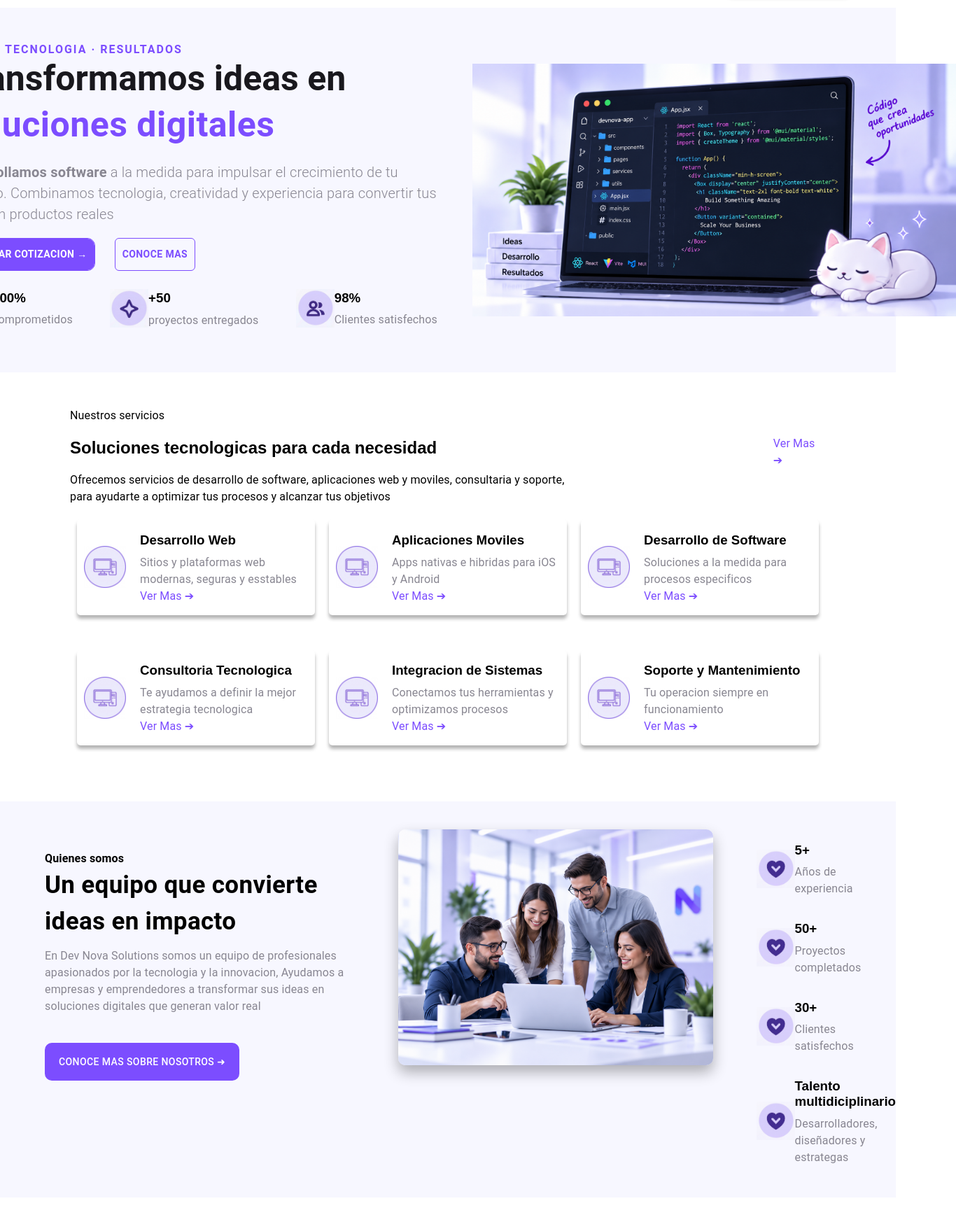
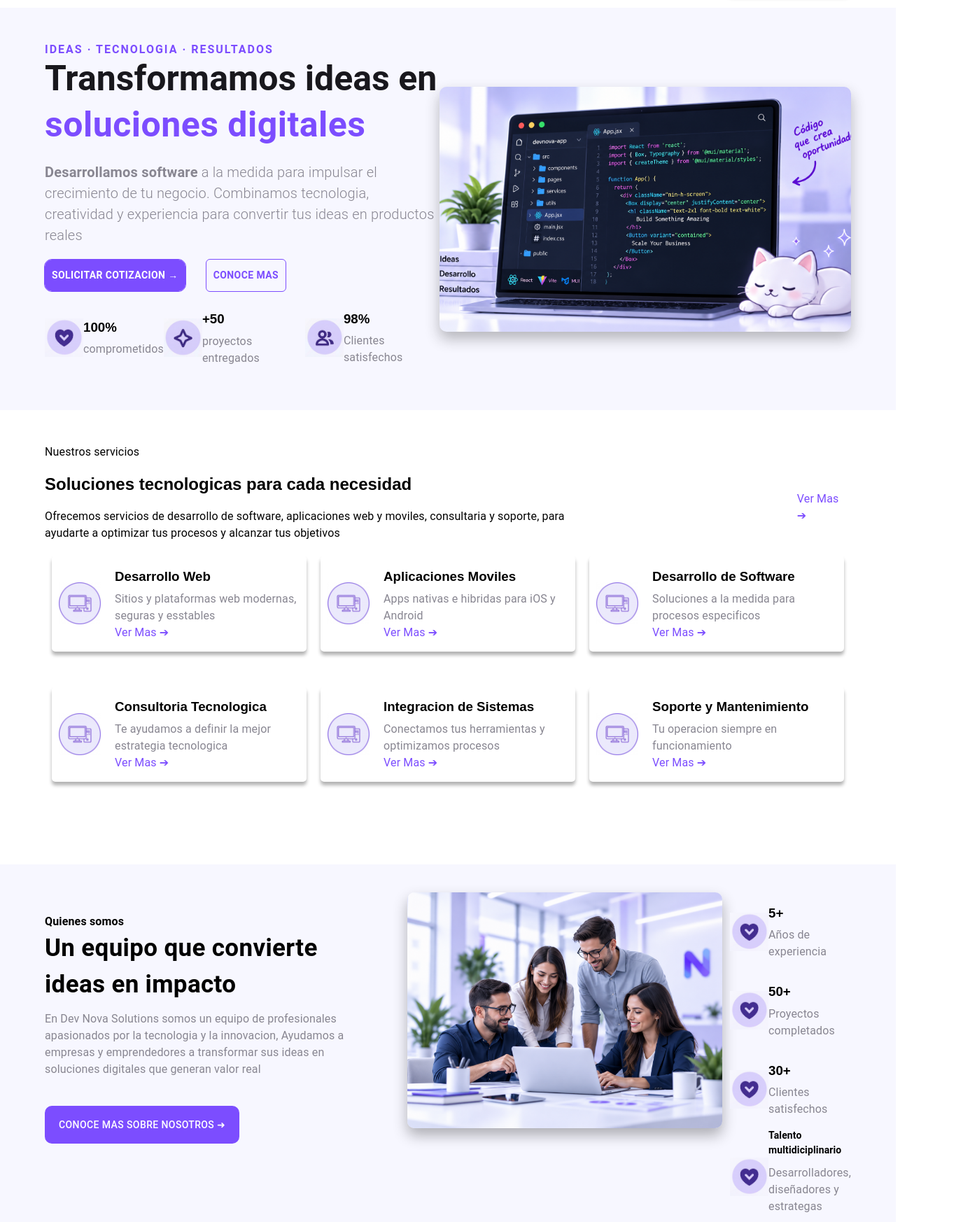
Before and after one commit to jessicahernandezt/dev-nova-solutions, a React (Vite) app: page / in a window 1280 px wide. Shown: the part 53-1799 px from the top of the page at 70% size, 1366 px wide, since content can reach past the window. Built offline with nearby package versions, Linux system fonts and the light colour scheme.

Commit message:
tamaños arreglados de emergencia

```diff
--- a/src/components/ContactosFQA.jsx
+++ b/src/components/ContactosFQA.jsx
@@ -9,18 +9,23 @@ function ContactosFQA() {
     return (
 
         <Box sx={{
-            MaxWidth: '99%',
-            height: 'auto%',
+            MaxWidth: '100%',
+            height: 'auto',
             backgroundColor: '#f7f7ff',
+            py: 4,
+        }}>
+
+            <Container maxWidth='lg' sx={{
+
             }}>
 
                 <Box sx={{
-                width: '90%',
+                    gap: '20px',
                     height: 'auto',
                     display: 'flex',
                     justifyContent: 'space-between',
                     alignItems: 'center',
-                marginLeft: '5%',
+
                 }}>
 
                     {/* primer bloque */}
@@ -140,7 +145,7 @@ function ContactosFQA() {
 
                     {/* segundo bloque */}
                     <Box sx={{
-                    width: '28%',
+                        width: '40%',
                         height: 'auto',
                         borderRadius: '9px',
                         boxShadow: '5px 5px 5px rgba(0,0,0,0.3)',
@@ -258,7 +263,7 @@ function ContactosFQA() {
                         backgroundColor: '#ffffff',
                     }}>
                         <Typography sx={{
-                        fontSize: '20px',
+                            fontSize: '14px',
                             fontWeight: 'bold',
                         }}>
                             Preguntas frecuentes
@@ -271,7 +276,9 @@ function ContactosFQA() {
                             borderStyle: 'solid',
                             padding: '10px',
                         }}>
-                        <Typography>
+                            <Typography sx={{
+                                fontSize: '14px',
+                            }}>
                                 Cuanto tiempo tarda un proyecto?
                             </Typography>
                         </Box>
@@ -284,7 +291,9 @@ function ContactosFQA() {
                             padding: '10px',
                             marginTop: '10px',
                         }}>
-                        <Typography>
+                            <Typography sx={{
+                                fontSize: '14px',
+                            }}>
                                 Que tecnologias utilizamos?
                             </Typography>
                         </Box>
@@ -297,7 +306,9 @@ function ContactosFQA() {
                             padding: '10px',
                             marginTop: '10px',
                         }}  >
-                        <Typography>
+                            <Typography sx={{
+                                fontSize: '14px',
+                            }}>
                                 Ofrecen soporte despues del lanzamiento?
                             </Typography>
                         </Box>
@@ -310,7 +321,9 @@ function ContactosFQA() {
                             padding: '10px',
                             marginTop: '10px',
                         }}>
-                        <Typography>
+                            <Typography sx={{
+                                fontSize: '14px',
+                            }}>
                                 Trabajan con empresas y pymes?
                             </Typography>
                         </Box>
@@ -320,8 +333,8 @@ function ContactosFQA() {
                     {/* fin del bloque de preguntas frecuentes */}
 
                     <Box sx={{
-                    width: '300px',
-                    height: '300px',
+                        width: '200px',
+                        height: '200px',
                         backgroundColor: '#ffffff00',
                         display: 'flex',
                         borderRadius: '10px',
@@ -337,6 +350,8 @@ function ContactosFQA() {
 
                 </Box>
 
+            </Container>
+
         </Box>
 
     )
--- a/src/components/ExperienciaClientes.jsx
+++ b/src/components/ExperienciaClientes.jsx
@@ -9,15 +9,20 @@ function Hero() {
     return (
 
         <Box sx={{
-            width: '99%',
-            margin: '2% 1%',
+            width: '100%',
+            minHeight: '520px',
+            height: 'auto',
+            py: 6,
         }}>
+
+            <Container maxWidth='lg' sx={{
+
+            }}>
 
             <Box sx={{
                 display: 'flex',
-                justifyContent: 'space-around',
                 alignItems: 'center',
-                padding: '0% 1%',
+                gap: '100px',
 
             }}>
 
@@ -52,8 +57,10 @@ function Hero() {
 
                 <Box sx={{
                     display: 'flex',
-                    width: '50%',
+                    width: '30%',
                     justifyContent: 'space-between',
+
+
 
                 }}>
 
@@ -172,13 +179,14 @@ function Hero() {
                 width: 'auto',
                 display: 'flex',
                 justifyContent: 'space-evenly',
+
             }}>
 
                 <Box sx={{
                     marginTop: '20px',
                     borderRadius: '10px',
                     padding: '10px 20px',
-                    width: '28%',
+                    width: '30%',
                     display: 'flex',
                     boxShadow: '0px 5px 5px rgba(0,0,0,0.3)',
                     marginBottom: '20px',
@@ -215,7 +223,7 @@ function Hero() {
                     marginTop: '20px',
                     borderRadius: '10px',
                     padding: '10px 20px',
-                    width: '28%',
+                    width: '30%',
                     display: 'flex',
                     boxShadow: '0px 5px 5px rgba(0,0,0,0.3)',
                     marginBottom: '20px',
@@ -253,7 +261,7 @@ function Hero() {
                     marginTop: '20px',
                     borderRadius: '10px',
                     padding: '10px 20px',
-                    width: '27%',
+                    width: '35%',
                     height: 'auto',
                     boxShadow: '0px 5px 5px rgba(0,0,0,0.3)',
                     marginBottom: '20px',
@@ -319,6 +327,7 @@ function Hero() {
 
             </Box>
 
+</Container>
 
         </Box>
 
--- a/src/components/Footer.jsx
+++ b/src/components/Footer.jsx
@@ -13,20 +13,20 @@ function Footer() {
         <Box sx={{
             backgroundColor: '#1b2236',
             color: '#fff',
-            width: '100%',
+            minHeight: '520px',
             height: 'auto',
-            marginTop: '50px',
-            padding: '0px 100px',
-            paddingBottom: '60px',
-            paddingTop: '20px',
+            py: 6,
+
         }}>
 
-            <Box sx={{
+            <Container maxWidth='lg' sx={{
                 display: 'flex',
                 justifyContent: 'space-between',
             }}>
 
-                <Box>
+                <Box sx={{
+                    width: '15%',
+                }}>
 
                     <Box sx={{
                         display: 'flex',
@@ -45,28 +45,34 @@ function Footer() {
                         </Box>
                     </Box>
 
+
+
+
                         <Typography sx={{
                             color: '#888691',
+                            fontSize: '15px',
                         }}>
                             Soluciones digitales para un mejor mañana
                         </Typography>
 
+
+
                     <Box sx={{
                         display: 'flex',
                         alignItems: 'center',
-                        gap: '20px',
+                        gap: '10px',
                     }}>
                         <Box>
-                            <img src="public/linkedin.jpg" alt="link-in" style={{ width: '60px', height: '60px' }} />
+                            <img src="public/linkedin.jpg" alt="link-in" style={{ width: '30px', height: '30px' }} />
                         </Box>
                         <Box>
-                            <img src="public/github.jpg" alt="github" style={{ width: '60px', height: '60px' }} />
+                            <img src="public/github.jpg" alt="github" style={{ width: '30px', height: '30px' }} />
                         </Box>
                         <Box>
-                            <img src="public/youtube.jpg" alt="youtube" style={{ width: '60px', height: '60px' }} />
+                            <img src="public/youtube.jpg" alt="youtube" style={{ width: '30px', height: '30px' }} />
                         </Box>
                         <Box>
-                            <img src="public/instagram.jpg" alt="instagram" style={{ width: '60px', height: '60px' }} />
+                            <img src="public/instagram.jpg" alt="instagram" style={{ width: '30px', height: '30px' }} />
                         </Box>
 
                     </Box>
@@ -76,41 +82,49 @@ function Footer() {
                 <Box>
                     <Typography sx={{
                         fontWeight: "Bold",
+                        fontSize: '13px',
                     }}>
                         Navegacion
                     </Typography>
                     <Typography sx={{
                         color: '#888691',
+                        fontSize: '13px',
                     }}>
                         Inicio
                     </Typography>
                     <Typography sx={{
                         color: '#888691',
+                        fontSize: '13px',
                     }}>
                         Servicios
                     </Typography>
                     <Typography sx={{
                         color: '#888691',
+                        fontSize: '13px',
                     }}>
                         Quienes Somos
                     </Typography>
                     <Typography sx={{
                         color: '#888691',
+                        fontSize: '13px',
                     }}>
                         Proyectos
                     </Typography>
                     <Typography sx={{
                         color: '#888691',
+                        fontSize: '13px',
                     }}>
                         Tecnologias
                     </Typography>
                     <Typography sx={{
                         color: '#888691',
+                        fontSize: '13px',
                     }}>
                         Experiencia Clientes
                     </Typography>
                     <Typography sx={{
                         color: '#888691',
+                        fontSize: '13px',
                     }}>
                         Contactos y FQA
                     </Typography>
@@ -120,36 +134,43 @@ function Footer() {
 
                     <Typography sx={{
                         fontWeight: "Bold",
+                        fontSize: '13px',
                     }}>
                         Servicios
                     </Typography>
                     <Typography sx={{
                         color: '#888691',
+                        fontSize: '13px',
                     }}>
                         Desarrollo Web
                     </Typography>
                     <Typography sx={{
                         color: '#888691',
+                        fontSize: '13px',
                     }}>
                         Aplicaciones Moviles
                     </Typography>
                     <Typography sx={{
                         color: '#888691',
+                        fontSize: '13px',
                     }}>
                         Desarrollo de Software
                     </Typography>
                     <Typography sx={{
                         color: '#888691',
+                        fontSize: '13px',
                     }}>
                         Consultoria Tecnologica
                     </Typography>
                     <Typography sx={{
                         color: '#888691',
+                        fontSize: '13px',
                     }}>
                         Integracion de Sistemas
                     </Typography>
                     <Typography sx={{
                         color: '#888691',
+                        fontSize: '13px',
                     }}>
                         Soporte y Mantenimiento
                     </Typography>
@@ -158,7 +179,10 @@ function Footer() {
 
                 <Box>
 
-                    <Typography>
+                    <Typography sx={{
+                        fontSize: '13px',
+                        fontWeight: 'bold',
+                    }}>
                         Contactos
                     </Typography>
 
@@ -179,6 +203,7 @@ function Footer() {
                             <Typography sx={{
                                 color: '#888691',
                                 marginBottom: '-10px',
+                                fontSize: '13px',
                             }}>
 
                                 hola@devnova.com</Typography>
@@ -204,6 +229,7 @@ function Footer() {
                             <Typography sx={{
                                 color: '#888691',
                                 marginBottom: '-10px',
+                                fontSize: '13px',
                             }}>
 
                                 +52 55 1234 5678</Typography>
@@ -229,6 +255,7 @@ function Footer() {
                             <Typography sx={{
                                 color: '#888691',
                                 marginBottom: '-10px',
+                                fontSize: '13px',
                             }}>
 
                                 Ciudad de México, México</Typography>
@@ -242,7 +269,10 @@ function Footer() {
 
                 <Box>
 
-                    <Typography>
+                    <Typography sx={{
+                        fontSize: '15px',
+                        fontWeight: 'bold',
+                    }}>
                         Suscribete a nuestro boletin
                     </Typography>
 
@@ -272,13 +302,18 @@ function Footer() {
 
                     <Typography sx={{
                         color: '#888691',
+                        fontSize: '13px',
                     }}>
                         Recibe noticias, novedades y contenido util.
                     </Typography>
 
                 </Box>
 
-            </Box>
+            </Container>
+
+            <Container>
+
+
 
                 <Box sx={{
                     width: '100%',
@@ -308,6 +343,8 @@ function Footer() {
 
                 </Box>
 
+            </Container>
+
 
 
         </Box>
--- a/src/components/Hero.jsx
+++ b/src/components/Hero.jsx
@@ -27,7 +27,7 @@ function Hero() {
                 <Box
                     sx={{
                         width: '100%',
-                        marginLeft: '-130px',
+
                     }}>
 
                     <Typography
@@ -188,22 +188,19 @@ function Hero() {
 
                 <Box
                     sx={{
-                        width: '100%',
-                        display: 'flex',
-                        justifyContent: 'center',
-                        marginRight: '-100px',
+                    width: '1200px',
+                    height: '350px',
+                    backgroundColor: '#7c4dff',
+                    display: 'flex',
+                    borderRadius: '10px',
+                    backgroundImage: `url(public/img8.png)`,
+                    backgroundSize: 'cover',
+                    backgroundPosition: 'bottom',
+                    backgroundRepeat: 'no-repeat',
+                    boxShadow: '0px 10px 20px rgba(29, 29, 31, 0.3)',
+                    margin: '30px 0px',
                     }}>
-                    <Box
-                        component="img"
-                        src='public/img (8).png'
-                        alt='Hero image'
-                        sx={{
-                            marginLeft: '100px',
-                            width: '100%',
-                            objectFit: 'cover',
 
-                        }}
-                    />
 
                 </Box>
 
--- a/src/components/Proyectos.jsx
+++ b/src/components/Proyectos.jsx
@@ -9,9 +9,12 @@ function Hero() {
     return (
 
         <Box sx={{
-            width: '90%',
             margin: '30px 70px',
             height: 'auto',
+        }}>
+
+            <Container maxWidth='lg' sx={{
+
             }}>
 
                 <Box sx={{
@@ -64,12 +67,13 @@ function Hero() {
                     alignItems: 'center',
                     justifyContent: 'space-around',
                     width: '100%',
+                    gap: '20px'
 
                 }}>
 
                     <Box sx={{
                         width: '400px',
-                    height: '350px',
+                        height: '450px',
                         backgroundColor: '#7c4dff',
                         display: 'flex',
                         borderRadius: '10px',
@@ -208,7 +212,7 @@ function Hero() {
 
                     <Box sx={{
                         width: '400px',
-                    height: '350px',
+                        height: '450px',
                         backgroundColor: '#7c4dff',
                         display: 'flex',
                         borderRadius: '10px',
@@ -347,7 +351,7 @@ function Hero() {
 
                     <Box sx={{
                         width: '400px',
-                    height: '350px',
+                        height: '450px',
                         backgroundColor: '#7c4dff',
                         display: 'flex',
                         borderRadius: '10px',
@@ -486,7 +490,7 @@ function Hero() {
 
                     <Box sx={{
                         width: '400px',
-                    height: '350px',
+                        height: '450px',
                         backgroundColor: '#7c4dff',
                         display: 'flex',
                         borderRadius: '10px',
@@ -627,7 +631,7 @@ function Hero() {
 
                 </Box>
 
-
+            </Container>
 
         </Box>
 
--- a/src/components/QuienesSomos.jsx
+++ b/src/components/QuienesSomos.jsx
@@ -11,15 +11,19 @@ function QuienesSomos() {
         <Box sx={{
             marginTop: '40px',
             maxWidth: '100%',
-            display: 'flex',
+
             backgroundColor: '#f7f7ff',
             paddingTop: '40px',
             paddingBottom: '30px',
         }}>
 
+            <Container maxWidth='lg' sx={{
+                display: 'flex',
+            }}>
+
             <Box sx={{
                 maxWidth: '40%',
-                marginLeft: '5%',
+
                 height: 'auto',
                 paddingTop: '30px',
             }}>
@@ -156,8 +160,15 @@ function QuienesSomos() {
 
                             <Box sx={{
                                 marginBottom: '15px',
+
                             }}>
-                                <h3>Talento multidiciplinario</h3>
+                                <Typography sx={{
+                                    fontWeight: 'bold',
+                                    fontSize: '14px',
+                                    marginBottom: '20px',
+                                }}>
+                                    Talento multidiciplinario
+                                </Typography>
                                 <Typography sx={{
                                     color: '#888691',
                                     marginTop: '-10px',
@@ -174,7 +185,7 @@ function QuienesSomos() {
 
 
 
-
+                                </Container>
 
 
         </Box>
--- a/src/components/Servicios.jsx
+++ b/src/components/Servicios.jsx
@@ -8,11 +8,18 @@ import {
 function Servicios() {
     return (
         <Box sx={{
-            width: '100%',
+            minHeight: '520px',
+            height: 'auto',
+            py: 6,
         }}>
-            <Box sx={{
-                margin: '50px 100px'
+            <Container maxWidth='lg' sx={{
+                display: 'flex',
+                justifyContent: 'space-evenly',
+                flexDirection: 'column',
+
             }}>
+
+
                 <Typography>
                     Nuestros servicios
                 </Typography>
@@ -20,11 +27,14 @@ function Servicios() {
                 <Box sx={{
 
                     display: 'flex',
+                    alignItems: 'center',
+
 
                 }}>
 
                     <Box sx={{
                         width: '70%',
+
                     }}>
                         <h2>
                             Soluciones tecnologicas para cada necesidad
@@ -53,6 +63,7 @@ function Servicios() {
                 <Box sx={{
                     alignItems: 'center',
                     display: 'flex',
+
                 }}>
 
                     <Box sx={{
@@ -305,8 +316,7 @@ function Servicios() {
                 </Box>
 
 
-
-            </Box>
+            </Container>
 
         </Box>
 
--- a/src/components/Tecnologias.jsx
+++ b/src/components/Tecnologias.jsx
@@ -14,6 +14,10 @@ function Hero() {
             padding: '20px 30px',
 
         }}>
+
+            <Container maxWidth='lg' sx={{
+
+            }}>
 
             <Box sx={{
                 display: 'flex',
@@ -48,6 +52,7 @@ function Hero() {
                 <Box>
                     <Typography sx={{
                         color: '#8c8c8c',
+                        fontSize: '14px',
                     }}>
                         Utilizamos tecnologias modernas y confiables para desarrollar solicitudes escalables, seguras y de alto rendimiento
                     </Typography>
@@ -67,6 +72,7 @@ function Hero() {
                 display: 'flex',
                 flexDirection: 'row',
                 justifyContent: 'space-around',
+                gap: '20px'
             }}>
 
                 <Box sx={{
@@ -341,6 +347,8 @@ function Hero() {
 
             </Box>
 
+</Container>
+
         </Box>
 
     )
```
Also changed, not shown: public/img8.png (renamed from public/img (8).png). Lines whose indentation alone changed are shown as unchanged.
